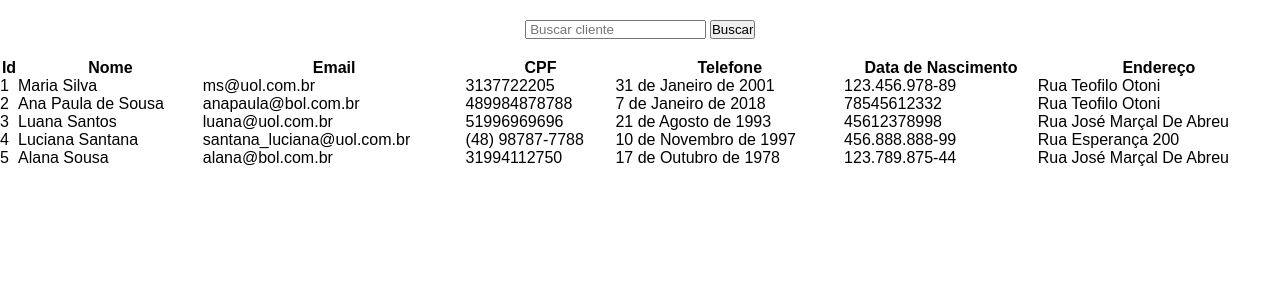
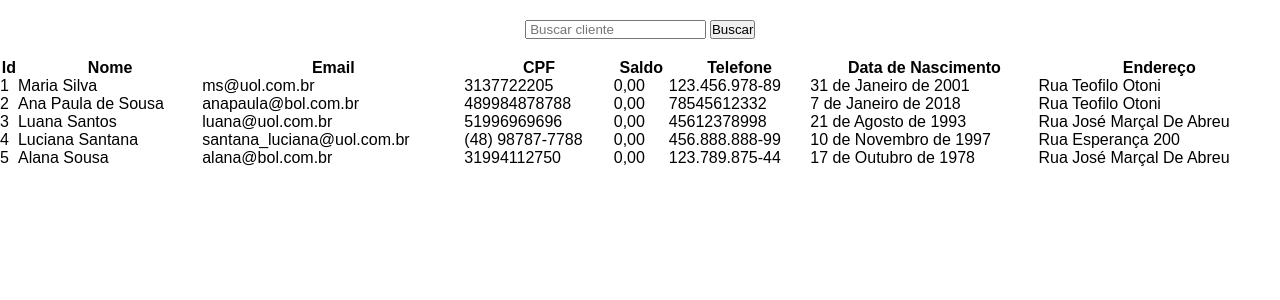
Before and after one commit to pdropaullo/Party_Pass_Web, a Django app: template clientes/templates/pages/pesquisar_cliente.html in a window 1280 px wide. Shown: the top 300 px of the page. Run offline with Django 4.2, Linux system fonts and the light colour scheme; the template is opened without the code that fills it: values that come from a table or form of the project are taken from there, others are empty; data comes from the database, SQL or seed files in the repository; both versions use the stored data as it was after the commit; tables that the repository leaves empty hold one stand-in row (values such as "Sample post"); parts of the project's set-up code (start-up, migrations or seed data) failed here and were passed over; some libraries are stand-ins or nearby versions.

Commit message:
inserido saldo  Cliente

```diff
--- a/clientes/models.py
+++ b/clientes/models.py
@@ -8,6 +8,7 @@ class Clientes(models.Model):
     data_nascimento = models.DateField()
     endereco = models.TextField()
     email = models.EmailField()
+    saldo = models.DecimalField(max_digits=10, decimal_places=2, default=0.00)
 
 
     def __str__(self):
--- a/clientes/templates/pages/cadastrar_cliente.html
+++ b/clientes/templates/pages/cadastrar_cliente.html
@@ -38,6 +38,7 @@
         <form method="POST" enctype="multipart/form-data" action=""> {% csrf_token%}
             <input name="Nome" type="text" placeholder="Nome">
             <input class="cpf" name="CPF" type="text" placeholder="CPF">
+            <input class="saldo" name="Saldo" type="number" placeholder="Saldo">
             <input name="Email" type="text" placeholder="Email">
             <input class="Telefone" name="Telefone" type="text" placeholder="Telefone">
             <input name="Data_nascimento" type="date" placeholder="Data_nascimento">
@@ -84,6 +85,7 @@
     <script>
         $(document).ready(function () {
             $('.cpf').mask('000.000.000-00')
+            $('.saldo').maskMoney({ thousands: '.', decimal: ',', allowZero: true });
             $('.Telefone').mask('(00) 00000-0000')
         })
     </script>
--- a/clientes/templates/pages/pesquisar_cliente.html
+++ b/clientes/templates/pages/pesquisar_cliente.html
@@ -33,9 +33,12 @@
                 <th>Nome</th>
                 <th>Email</th>
                 <th>CPF</th>
+                <th>Saldo</th>
                 <th>Telefone</th>
                 <th>Data de Nascimento</th>
                 <th>Endereço</th>
+
+
 
 
             </tr>
@@ -47,8 +50,9 @@
                 <td>{{cliente.nome}}</td>
                 <td>{{cliente.email}}</td>
                 <td>{{cliente.telefone}}</td>
+                <td>{{cliente.saldo}}</td>
+                <td>{{cliente.cpf}}</td>
                 <td>{{cliente.data_nascimento}}</td>
-                <td>{{cliente.cpf}}</td>
                 <td>{{cliente.endereco}}</td>
 
 
--- a/clientes/views.py
+++ b/clientes/views.py
@@ -13,6 +13,11 @@ def cadastrar_cliente(request):
         email = request.POST.get("Email")
         data_nascimento = request.POST.get("Data_nascimento")
         endereco = request.POST.get("Endereço")
+        saldo = request.POST.get("Saldo")
+        if saldo:
+            saldo = float(saldo)
+        else:
+            saldo = 0.00
 
         novo_cliente = Clientes(
             nome=nome,
@@ -21,6 +26,7 @@ def cadastrar_cliente(request):
             email=email,
             data_nascimento=data_nascimento,
             endereco=endereco,
+            saldo=saldo
         )
         novo_cliente.save()
 
```
Also changed, not shown: clientes/migrations/0002_clientes_saldo.py (added), db.sqlite3.
